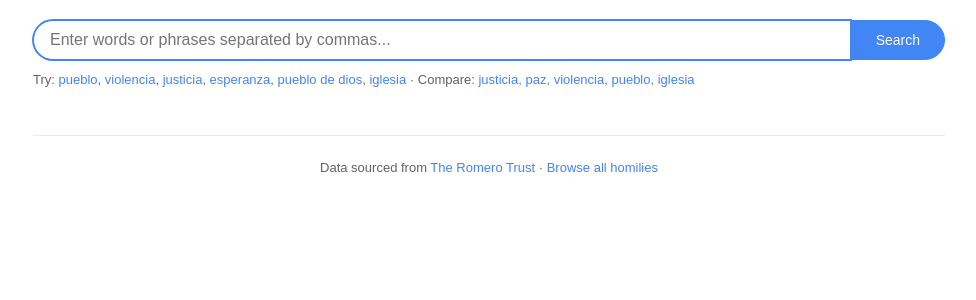
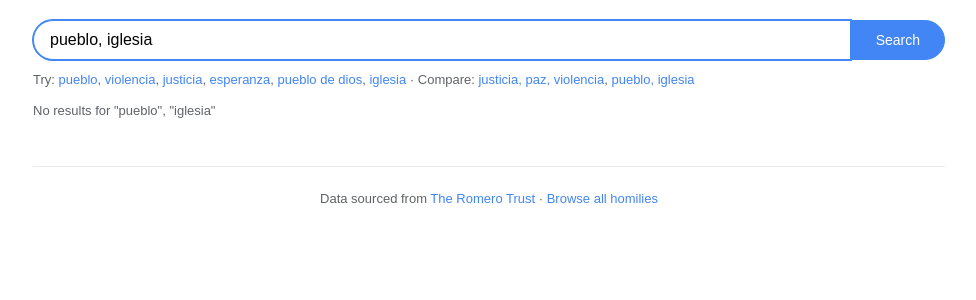
Before and after one commit to bdhamilton/romero, a Flask app: page / in a window 1280 px wide. Shown: the part 100-400 px from the top of the page, without its empty margins (151-1127 px from the left). Run offline with Flask 3, Linux system fonts and the light colour scheme; data that the repository does not hold is empty; parts of the project's set-up code (start-up, migrations or seed data) failed here and were passed over.

Commit message:
UI tweaks: remove chart summary, default search, format numbers
- Remove the info line below the chart (redundant with top homilies)
- Default to "pueblo, iglesia" search when landing on the page
- Add thousands separators to mention counts in top homilies heading

Co-Authored-By: Claude Opus 4.6 <noreply@anthropic.com>

```diff
--- a/templates/ngram.html
+++ b/templates/ngram.html
@@ -132,14 +132,6 @@
             padding: 16px 16px 8px;
             background: #fff;
         }
-        .chart-info {
-            font-size: 13px;
-            color: #9aa0a6;
-            margin-top: 12px;
-            padding-top: 12px;
-            border-top: 1px solid #e8eaed;
-            text-align: center;
-        }
 
         /* Drilldown */
         .drilldown {
@@ -242,7 +234,6 @@
 
         <div class="chart-container" id="chart-container" style="display:none">
             <canvas id="chart"></canvas>
-            <div class="chart-info" id="chart-info"></div>
             <div class="controls">
                 <label for="norm">Y-axis:</label>
                 <select id="norm">
@@ -320,7 +311,6 @@ function metricLabel(metric) {
 
 function renderChart(results) {
     const container = document.getElementById('chart-container');
-    const info = document.getElementById('chart-info');
     const drilldown = document.getElementById('drilldown');
     const metric = document.getElementById('norm').value;
     const smoothing = parseInt(document.getElementById('smoothing').value);
@@ -350,9 +340,6 @@ function renderChart(results) {
         };
     });
 
-    // Info line
-    const parts = results.map(d => `"${d.term}" — ${d.total_count.toLocaleString()} occurrences in ${d.total_homilies} homilies`);
-    info.textContent = parts.join('  ·  ');
 
     if (chartInstance) chartInstance.destroy();
 
@@ -520,8 +507,8 @@ function showTopHomilies(results) {
         const color = COLORS[results.indexOf(data) % COLORS.length];
 
         const heading = multiTerm
-            ? `<h3 style="color: ${color.border}">Top homilies for \u201c${data.term}\u201d (${data.total_count} mention${data.total_count !== 1 ? 's' : ''} across ${data.total_homilies} homil${data.total_homilies !== 1 ? 'ies' : 'y'})</h3>`
-            : `<h3>Top homilies for \u201c${data.term}\u201d (${data.total_count} mention${data.total_count !== 1 ? 's' : ''} across ${data.total_homilies} homil${data.total_homilies !== 1 ? 'ies' : 'y'})</h3>`;
+            ? `<h3 style="color: ${color.border}">Top homilies for \u201c${data.term}\u201d (${data.total_count.toLocaleString()} mention${data.total_count !== 1 ? 's' : ''} across ${data.total_homilies} homil${data.total_homilies !== 1 ? 'ies' : 'y'})</h3>`
+            : `<h3>Top homilies for \u201c${data.term}\u201d (${data.total_count.toLocaleString()} mention${data.total_count !== 1 ? 's' : ''} across ${data.total_homilies} homil${data.total_homilies !== 1 ? 'ies' : 'y'})</h3>`;
         html += heading;
 
         html += '<ul class="drilldown-list">';
@@ -628,12 +615,11 @@ document.getElementById('smoothing').addEventListener('change', function() {
     if (lastResults.length) { renderChart(lastResults); showTopHomilies(lastResults); }
 });
 
-// Auto-search from URL
+// Auto-search from URL, or default to pueblo,iglesia
 const params = new URLSearchParams(window.location.search);
-if (params.get('term')) {
-    document.getElementById('term').value = params.get('term');
-    doSearch(params.get('term'));
-}
+const initialTerm = params.get('term') || 'pueblo, iglesia';
+document.getElementById('term').value = initialTerm;
+doSearch(initialTerm);
 </script>
 </body>
 </html>
```
